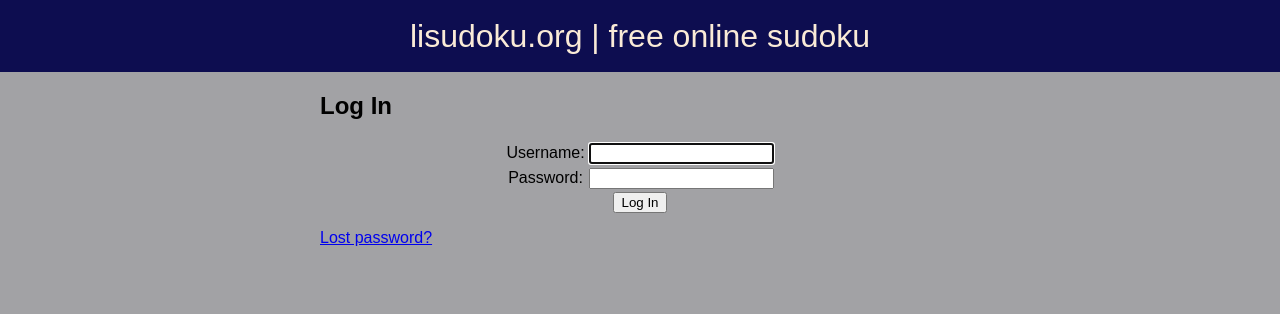
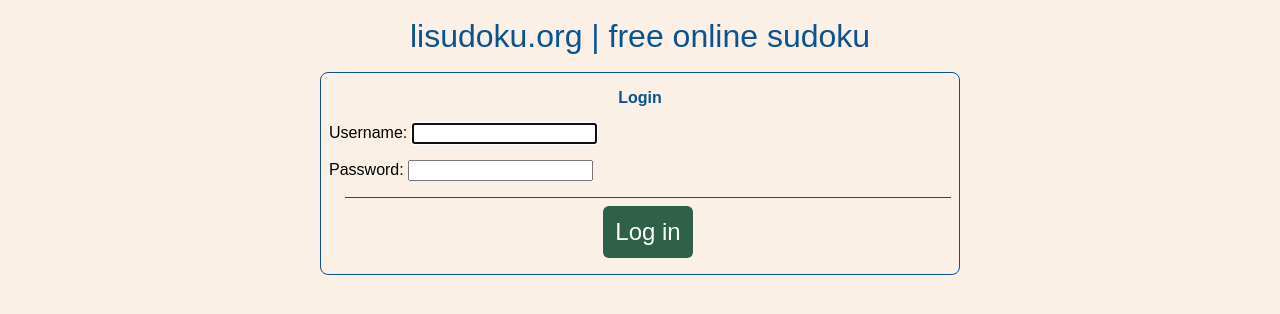
Before and after one commit to albertocorrias/sudoku, a Django app: page /accounts/login/ in a window 1280 px wide. Shown: the top 314 px of the page. Run offline with Django 3.2, Linux system fonts and the light colour scheme.

Commit message:
Sign up page and logic. Login style altered

```diff
--- a/sudoku_site/sudoku_app/static/Globals.js
+++ b/sudoku_site/sudoku_app/static/Globals.js
@@ -4,7 +4,7 @@ var Globals = {
          CELL_SIZE: 8,
          BOARD_BORDER_WIDTH: 0.9,
 
-         NUMBER_COLOR_OF_HINTS: "#68823d", /*this is a very dark green*/
+         NUMBER_COLOR_OF_HINTS: "rgb(46, 97, 71)", /*this is a very dark green*/
          NUMBER_COLOR_OF_USER_NUMBERS: "#00000", /*Black*/
          NUMBER_COLOR_OF_PROVISIONAL_NUMBERS: "#866c22",/*This is the color when the user puts more than
                                                          one number on the cell. It's a dark yellow*/
--- a/sudoku_site/sudoku_app/static/login_style.css
+++ b/sudoku_site/sudoku_app/static/login_style.css
@@ -3,17 +3,51 @@ div.login_header{
     padding-top: 0;
 }
 
-div.overall_container{
+div.login_overall_container{
     width: 50%;
     margin: auto;
     text-align: left;
+    border-width: 0.2vmin;
+    border-radius: 1vmin;
+    border-color: var(--header-text);
+    border-style: solid;
 }
 
-div.form_container{
+
+p.sign-up-title{
     text-align: center;
+    color: var(--header-text);
+    font-size: 2vmin;
+    font-weight: bold;
+}
+div.form-container{
+    text-align: left;
     width: 100%;
-    margin: auto;
+    margin: 1vmin;
+    font-size: 2vmin;
 }
+
+div.button-container{
+    text-align: center;
+    border-top: solid;
+    border-top-width: 0.2vmin;
+    border-top-style: solid;
+    border-top-color: var(--header-text);
+    margin-left: 2vmin;
+    margin-right: 2vmin;
+}
+
+
+/*Note that the ul and li are needed as Django puts a random ul list
+under the password, NOT as a help-text, and we want to style it like the help-text*/
+p.help-text,
+div.form-container ul,
+div.form-container li
+{
+    color: grey;
+    font-size: 1.5vmin;
+}
+
 
 form.login_form{
     display:inline-block;
--- a/sudoku_site/sudoku_app/static/smallscreen.css
+++ b/sudoku_site/sudoku_app/static/smallscreen.css
@@ -37,3 +37,7 @@ div.numpad-item{
     font-size: 5.5vmin;
     padding: 1vmin;
 }
+
+div.login_overall_container{
+    width: 95%;
+}
--- a/sudoku_site/sudoku_app/static/style.css
+++ b/sudoku_site/sudoku_app/static/style.css
@@ -15,37 +15,46 @@ input[type=number] {
   -moz-appearance: textfield;
 }
 
+:root {
+    --body-background: #faf0e6;
+    --header-background: #faf0e6;
+    --header-text: rgb(12, 82, 144);
+    --buttons-background: rgb(46, 97, 71);
+}
 
 body {
     padding: 0;
     margin: 0;
-    background-color: rgb(162, 162, 165);
+    background-color: var(--body-background);
 }
 
 div.header {
-    background-color: rgb(13, 13, 80);
+    background-color: var(--header-background);
     display: block;
     width: 100%;
     text-align: center;
     font-family: Arial, Helvetica, sans-serif;
     font-size: 4vmin;
-    color: antiquewhite;
+    color: var(--header-text);
     height: 9vh;
     margin: auto;
     line-height: 9vh;
     padding-top: 1.5vmin;
 }
 div.user_bar {
-    background-color: rgb(13, 13, 80);;
+    background-color: var(--header-background);;
     margin: 0;
     text-align: right;
-    color: antiquewhite;
+    color: var(--header-text);
     width: 100%;
     font-family: Arial, Helvetica, sans-serif;
     font-size: 2vmin;
     padding-right: 1.5vmin;
     padding-top: 0.5vmin;
     padding-bottom: 0.5vmin;
+    border-bottom: solid;
+    border-bottom-color: #333333;
+    border-bottom-width: 0.2vmin;
 }
 div.sudoku-game-wrapper{
     display: flex;
@@ -55,7 +64,7 @@ div.sudoku-game-wrapper{
     /*height: 100vh;*/
     margin: 0;
     font-size: 7.5vmin;
-    padding-top: 1vmin;
+    padding-top: 3vmin;
 }
 
 div.board-wrapper {
@@ -73,19 +82,19 @@ div.right_controls{
 
 
 div.game-options-wrapper {
-    background-color: darkgreen;
+    background-color: var(--buttons-background);
     width: 100%;
     font-size: 2vmin;
     border-radius: 1vmin;
     margin-right: 1vmin;
     padding: 1vmin;
-    color: antiquewhite;
+    color: var(--header-background);
     display:block;
 }
 
 div.game-options-wrapper select {
     /* A reset of styles, including removing the default dropdown arrow*/
-    background-color: rgb(13, 13, 80);
+    background-color: var(--header-text);
     border: none;
     width: 60%;
     font-family: inherit;
@@ -157,8 +166,8 @@ div.numpad-wrapper {
 }
 div.numpad-item{
     text-align: center;
-    background-color: rgb(13, 13, 80);
-    color: antiquewhite;
+    background-color: var(--header-text);
+    color: var(--header-background);
     border: 0;
     border-radius: 6px;
     font-size: 7.5vmin;
@@ -193,7 +202,7 @@ button.check_answers_button {
     font-size: 3vmin;
     margin: 1vmin 1vmin;
     cursor: pointer;
-    background-color: darkgreen;
+    background-color: var(--buttons-background);
     border-radius: 6px;
   }
 
--- a/sudoku_site/sudoku_app/templates/registration/login.html
+++ b/sudoku_site/sudoku_app/templates/registration/login.html
@@ -1,38 +1,33 @@
+
 <!DOCTYPE html>
-<html>
+<html lang="en">
+    <head>
         {% load static %}
-
-  <head>
-    <meta charset="utf-8">
-
+        <meta charset="UTF-8">
+        <meta http-equiv="X-UA-COmpatible" content="IE=Edge">
+        <meta name="viewport" content="width=device-width, initial-scale=1.0">
+        <title>Sudoku</title>
         <link rel="stylesheet" type="text/css" href="{% static 'style.css' %}">
         <link rel="stylesheet" type="text/css" href="{% static 'login_style.css' %}">
-    <title>lisudoku.org | free online sudoku</title>
+        <link rel="stylesheet" type="text/css" media="screen and (max-width: 600px)" href="{% static 'smallscreen.css' %}">
     </head>
     <body>
-  <div class="header login_header">
-      lisudoku.org | free online sudoku
+        <div id="header" class="header login_header">lisudoku.org | free online sudoku</div>
+        <div class="login_overall_container">
+            <p class="sign-up-title">Login</p>
+            <div class="form-container">
+                <form method="post">
+                    {% csrf_token %}
+                    {% for field in form %}
+                        <p>{{ field.label_tag }} {{ field }}</p>
+                        <p class="help-text"> {{ field.help_text }} </p>
+
+                    {% endfor %}
+                    <div class="button-container">
+                        <button type="submit" class="check_answers_button">Log in</button>
                     </div>
-
-  <div class="overall_container">
-      <h2>Log In</h2>
-      <div class="form_container">
-        <form method="post" class="login_form">
-          {% csrf_token %}
-          <table>
-            <tr>
-              <td>{{ form.username.label_tag }}</td>
-              <td>{{ form.username }}</td>
-            </tr>
-            <tr>
-              <td>{{ form.password.label_tag }}</td>
-              <td>{{ form.password }}</td>
-            </tr>
-          </table>
-          <button type="submit">Log In</button>
                 </form>
             </div>
-      <p><a href="{% url 'password_reset' %}">Lost password?</a></p>
         </div>
     </body>
 </html>
```
Also changed, not shown: sudoku_site/sudoku_app/forms.py (+27 -0 lines), sudoku_site/sudoku_app/static/Game.js (+5 -2 lines), sudoku_site/sudoku_app/templates/sudoku_app/error_page.html (+10 -5 lines), sudoku_site/sudoku_app/templates/sudoku_app/sign_up.html (+15 -7 lines), sudoku_site/sudoku_app/tests/testGameViews.py (+27 -2 lines), sudoku_site/sudoku_app/views.py (+23 -4 lines). Lines whose indentation alone changed are shown as unchanged.
